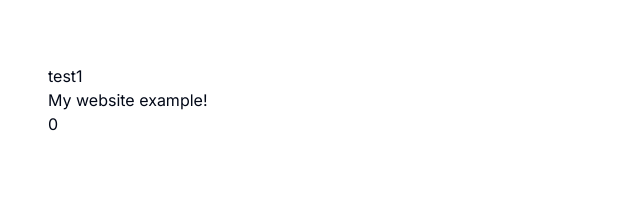
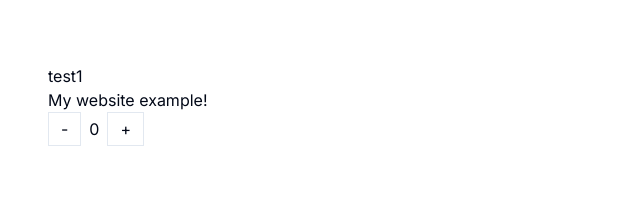
Before and after one commit to k-czech/next13masters-ecommerce, a Next.js app: page /test1 in a window 1280 px wide. Shown: the top 202 px of the page, without its empty margins (0-640 px from the left). Built offline with nearby package versions, Linux system fonts and the light colour scheme.

Commit message:
feat:improved counter

```diff
--- a/src/components/atoms/Counter.tsx
+++ b/src/components/atoms/Counter.tsx
@@ -5,5 +5,15 @@ import { useState } from "react";
 export const Counter = () => {
 	const [count, setCount] = useState(0);
 
-	return <button onClick={() => setCount((count) => count + 1)}>{count}</button>;
+	return (
+		<>
+			<button onClick={() => setCount((count) => count - 1)} className="mr-2 border px-3 py-1">
+				-
+			</button>
+			<span>{count}</span>
+			<button onClick={() => setCount((count) => count + 1)} className="ml-2 border px-3 py-1">
+				+
+			</button>
+		</>
+	);
 };
```
